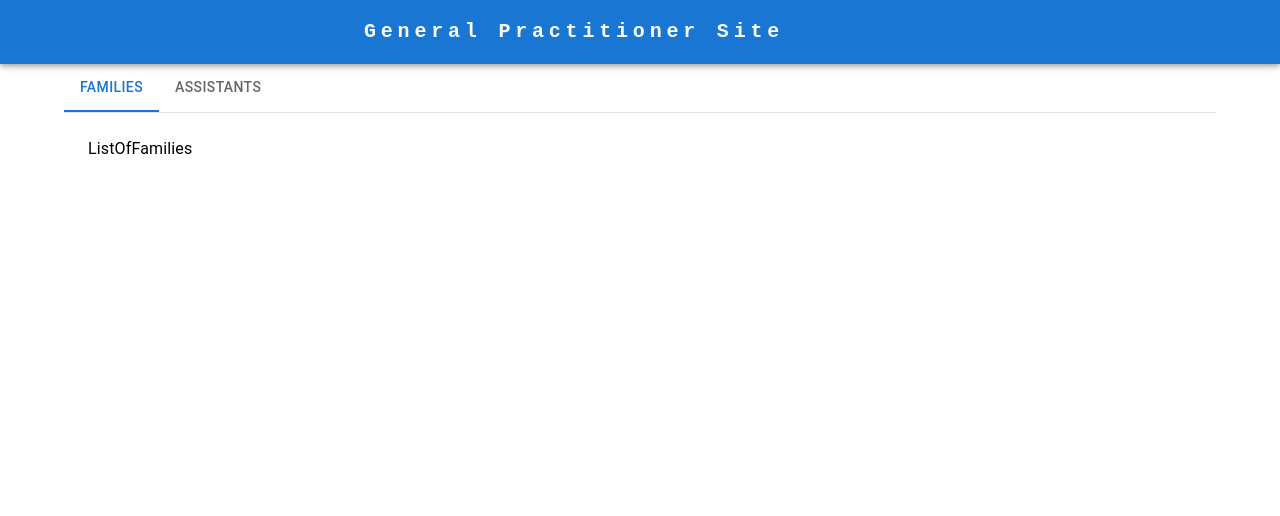
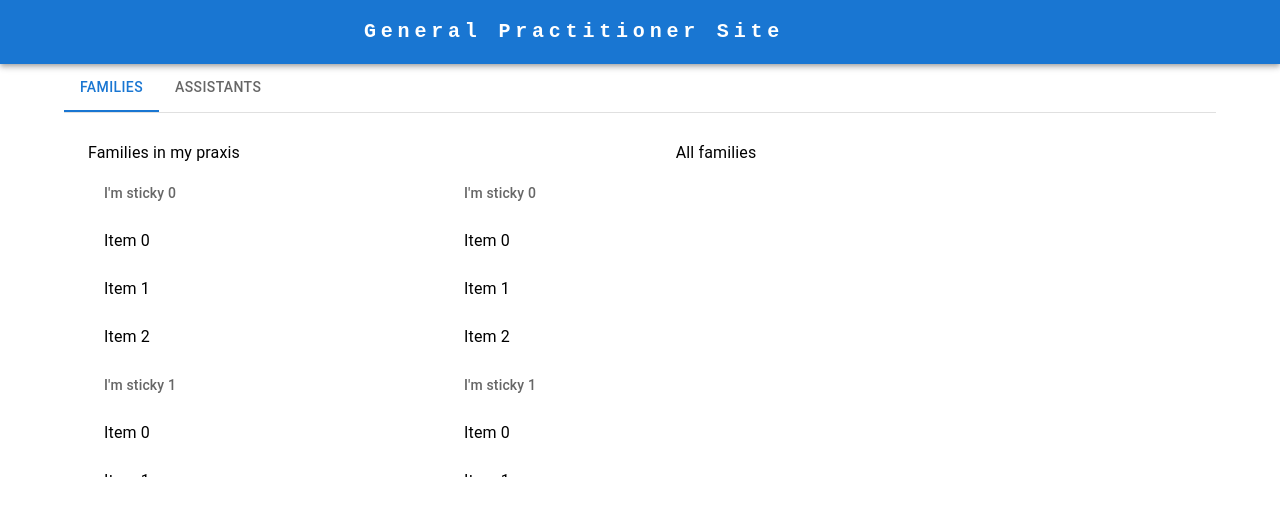
Before and after one commit to Dinnyeee/Backend, a React (Create React App) app in the folder frontend/: page / in a window 1280 px wide. Shown: the top 516 px of the page. Built offline with nearby package versions, Linux system fonts and the light colour scheme.

Commit message:
Update praxes

```diff
--- a/frontend/src/Praxes.jsx
+++ b/frontend/src/Praxes.jsx
@@ -5,6 +5,12 @@ import Box from '@mui/material/Box';
 import Tab from '@mui/material/Tab';
 import Tabs from '@mui/material/Tabs';
 import Typography from '@mui/material/Typography';
+import List from '@mui/material/List';
+import ListItem from '@mui/material/ListItem';
+import ListItemText from '@mui/material/ListItemText';
+import ListSubheader from '@mui/material/ListSubheader';
+import Grid from '@mui/material/Grid';
+import Text from '@mui/material/ListItemText';
 
 interface TabPanelProps {
   children?: React.ReactNode;
@@ -49,16 +55,134 @@ export const Praxes = (props) => {
 
     <Container>
         <Box sx={{ borderBottom: 1, borderColor: 'divider' }}>
-        <Tabs value={value} onChange={handleChange} aria-label="basic tabs example">
-            <Tab label="Families" {...a11yProps(0)} />
-            <Tab label="Assistants" {...a11yProps(1)} />
-        </Tabs>
+          <Tabs value={value} onChange={handleChange} aria-label="basic tabs example">
+              <Tab label="Families" {...a11yProps(0)} />
+              <Tab label="Assistants" {...a11yProps(1)} />
+          </Tabs>
         </Box>
         <CustomTabPanel value={value} index={0}>
-        ListOfFamilies
+          <Grid container>
+            <Text>
+              Families in my praxis
+            </Text>
+            <Text>
+              All families
+            </Text>
+          </Grid>
+          <Grid container>
+            <List
+              sx={{
+                width: '100%',
+                maxWidth: 360,
+                bgcolor: 'background.paper',
+                position: 'relative',
+                overflow: 'auto',
+                maxHeight: 300,
+                '& ul': { padding: 0 },
+              }}
+              subheader={<li />}
+            >
+              {[0, 1, 2, 3, 4].map((sectionId) => (
+                <li key={`section-${sectionId}`}>
+                  <ul>
+                    <ListSubheader>{`I'm sticky ${sectionId}`}</ListSubheader>
+                    {[0, 1, 2].map((item) => (
+                      <ListItem key={`item-${sectionId}-${item}`}>
+                        <ListItemText primary={`Item ${item}`} />
+                      </ListItem>
+                    ))}
+                  </ul>
+                </li>
+              ))}
+            </List>
+            <List
+              sx={{
+                width: '100%',
+                maxWidth: 360,
+                bgcolor: 'background.paper',
+                position: 'relative',
+                overflow: 'auto',
+                maxHeight: 300,
+                '& ul': { padding: 0 },
+              }}
+              subheader={<li />}
+            >
+              {[0, 1, 2, 3, 4].map((sectionId) => (
+                <li key={`section-${sectionId}`}>
+                  <ul>
+                    <ListSubheader>{`I'm sticky ${sectionId}`}</ListSubheader>
+                    {[0, 1, 2].map((item) => (
+                      <ListItem key={`item-${sectionId}-${item}`}>
+                        <ListItemText primary={`Item ${item}`} />
+                      </ListItem>
+                    ))}
+                  </ul>
+                </li>
+              ))}
+            </List>
+          </Grid>
         </CustomTabPanel>
         <CustomTabPanel value={value} index={1}>
-        ListOfAssistans
+          <Grid container>
+            <Text>
+              Assistant in my praxis
+            </Text>
+            <Text>
+              All Assisstants
+            </Text>
+          </Grid>
+          <Grid container>
+            <List
+              sx={{
+                width: '100%',
+                maxWidth: 360,
+                bgcolor: 'background.paper',
+                position: 'relative',
+                overflow: 'auto',
+                maxHeight: 300,
+                '& ul': { padding: 0 },
+              }}
+              subheader={<li />}
+            >
+              {[0, 1, 2, 3, 4].map((sectionId) => (
+                <li key={`section-${sectionId}`}>
+                  <ul>
+                    <ListSubheader>{`I'm sticky ${sectionId}`}</ListSubheader>
+                    {[0, 1, 2].map((item) => (
+                      <ListItem key={`item-${sectionId}-${item}`}>
+                        <ListItemText primary={`Item ${item}`} />
+                      </ListItem>
+                    ))}
+                  </ul>
+                </li>
+              ))}
+            </List>
+            <List
+              sx={{
+                width: '100%',
+                maxWidth: 360,
+                bgcolor: 'background.paper',
+                position: 'relative',
+                overflow: 'auto',
+                maxHeight: 300,
+                '& ul': { padding: 0 },
+              }}
+              subheader={<li />}
+            >
+              {[0, 1, 2, 3, 4].map((sectionId) => (
+                <li key={`section-${sectionId}`}>
+                  <ul>
+                    <ListSubheader>{`I'm sticky ${sectionId}`}</ListSubheader>
+                    {[0, 1, 2].map((item) => (
+                      <ListItem key={`item-${sectionId}-${item}`}>
+                        <ListItemText primary={`Item ${item}`} />
+                      </ListItem>
+                    ))}
+                  </ul>
+                </li>
+              ))}
+            </List>
+          </Grid>
         </CustomTabPanel>
 
     </Container>
```
